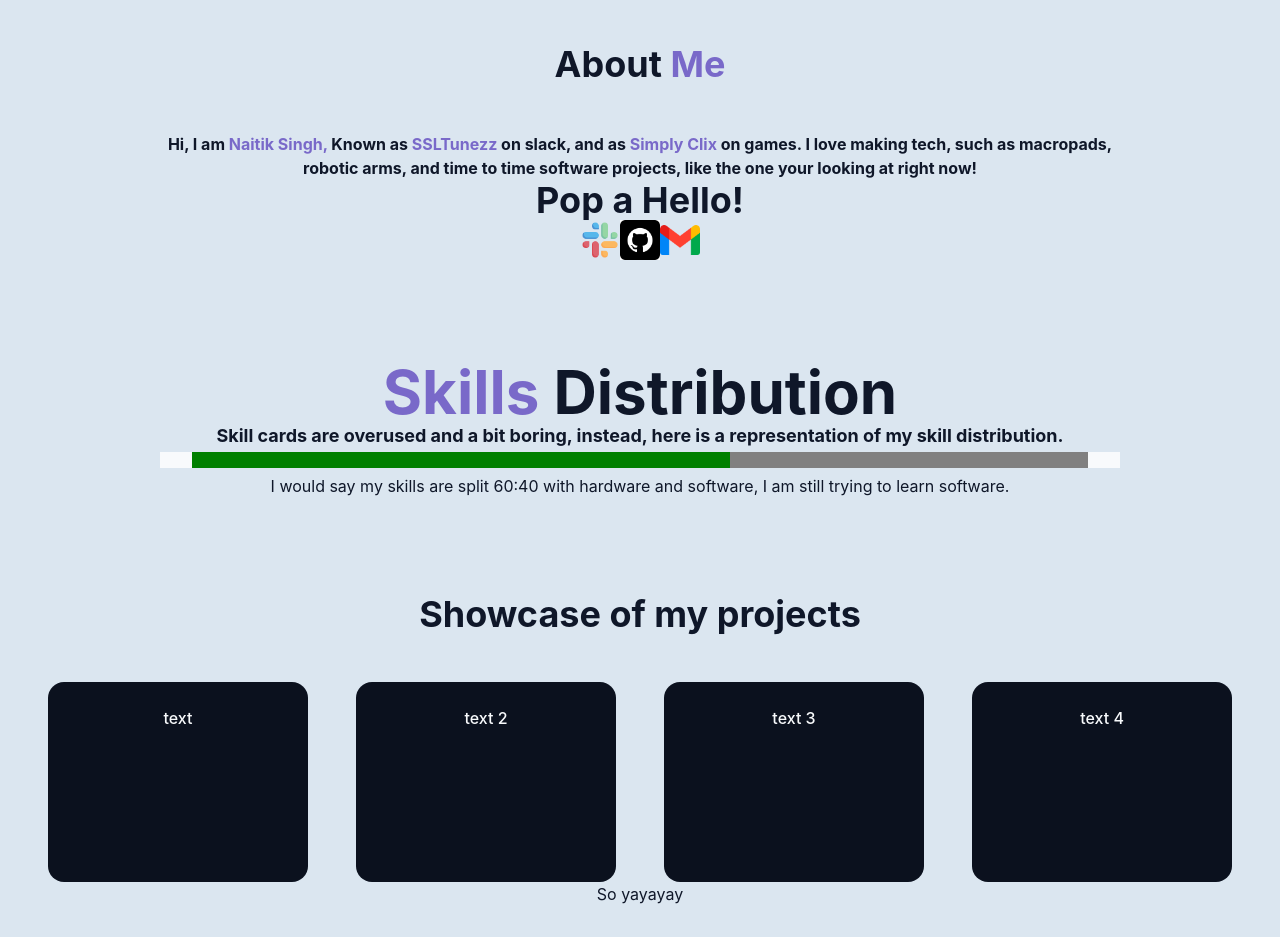
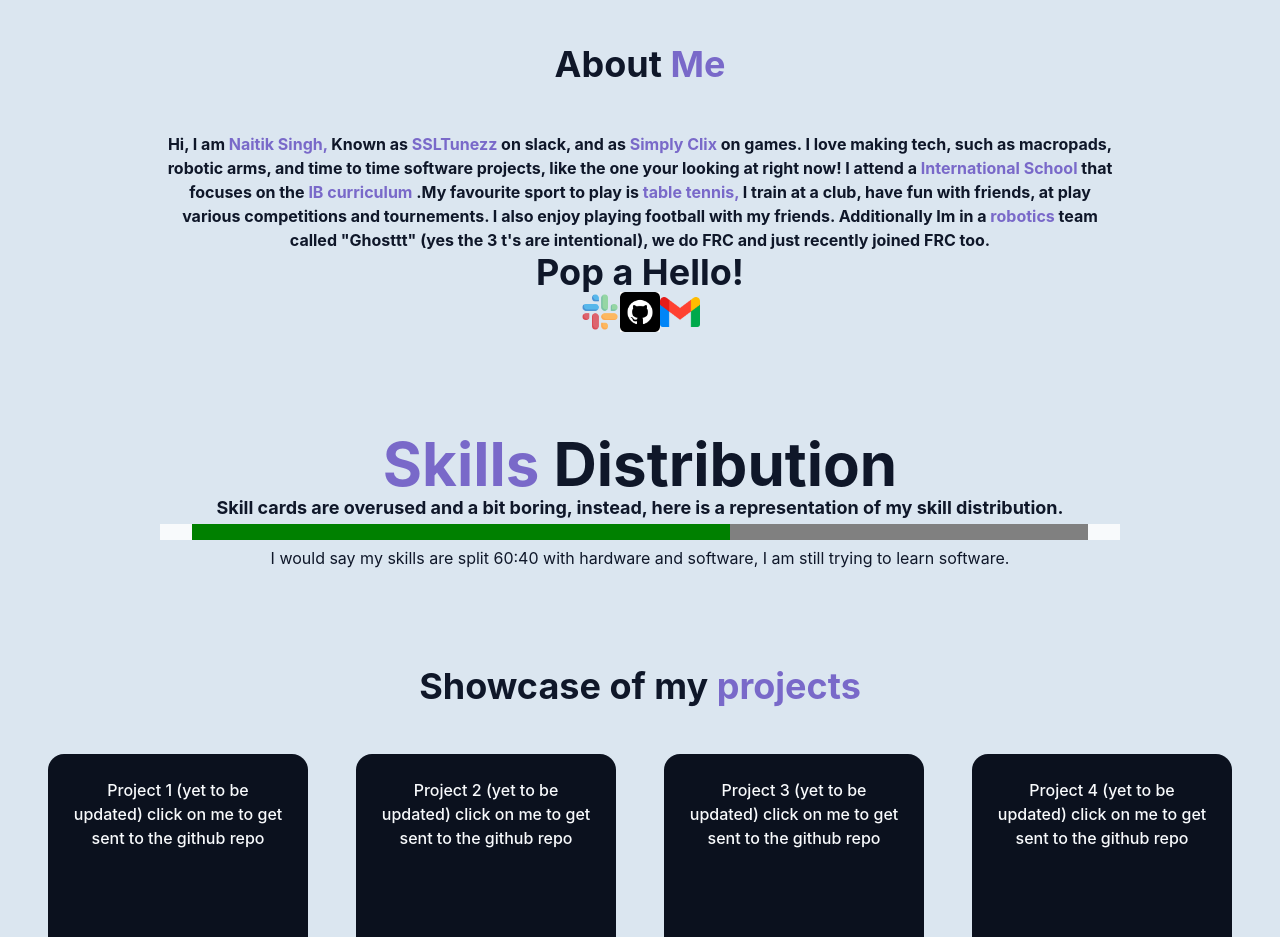
Before and after one commit to SSLTunezz/Personal-Portolio, a React (Vite) app: page / in a window 1280 px wide. Shown: the part 920-1857 px from the top of the page. Built offline with nearby package versions, Linux system fonts and the light colour scheme.

Commit message:
Did some touch up's of the home page, added text and imrpovments I saw needed. Made the project cards embed with git links. Added my css styling to text.

```diff
--- a/src/Components/AboutMe.jsx
+++ b/src/Components/AboutMe.jsx
@@ -20,7 +20,30 @@ export const AboutSection = () => {
                 <span className={"text-1l md:text-2l font-bold tracking-light"}> on slack, and as </span>
                 <span className={"text-1l md:text-2l font-bold tracking-light text-primary"}> Simply Clix </span>
                 <span className={"text-1l md:text-2l font-bold tracking-light"}> on games. I love making tech, such as macropads, robotic arms, and time to time software projects,
-                    like the one your looking at right now! </span>
+                    like the one your looking at right now! I attend a </span>
+
+                <span className={"text-1l md:text-2l font-bold tracking-light text-primary"}>   International School </span>
+
+                <span className={"text-1l md:text-2l font-bold tracking-light"}>   that focuses on the </span>
+
+                <span className={"text-1l md:text-2l font-bold tracking-light text-primary"}>   IB curriculum </span>
+
+                <span className={"text-1l md:text-2l font-bold tracking-light"}>   .My favourite sport to play is </span>
+
+                <span className={"text-1l md:text-2l font-bold tracking-light text-primary"}>    table tennis, </span>
+                <span className={"text-1l md:text-2l font-bold tracking-light"}>
+                    I train at
+                    a club, have fun with friends, at play various competitions and tournements. I also enjoy playing
+
+                    football
+
+                    with my friends. Additionally Im in a
+                    </span>
+
+                <span className={"text-1l md:text-2l font-bold tracking-light text-primary"}>  robotics </span>
+                <span className={"text-1l md:text-2l font-bold tracking-light"}>
+                    team called "Ghosttt"
+                    (yes the 3 t's are intentional), we do FRC and just recently joined FRC too. </span>
             </p>
             <h2 className={"text-4xl font-bold text-foreground"}> Pop a Hello! </h2>
 
--- a/src/Components/HeroSection.jsx
+++ b/src/Components/HeroSection.jsx
@@ -14,12 +14,12 @@ export const HeroSection = () => {
 
                     </h1>
                     <p className="text-lg md:text-xl text-muted-foreground max-2-2xl mx-auto opacity-0 animate-fade-in-delay-3">
-                        YOYOOYOYOYOYOYOYOYOYOYOYOYYOOU TESTETSTESTETSTESTESTETSTESTESTESTEST hope this works lool
+                        A student who loves to innovate and create. He also loves milkshakes
                     </p>
 
                     <div className="pt-4 opacity-0 animate-fade-in-delay-4">
                         <a className="cosmic-button" href="hacker" >
-                            View my Hacker Portfolio (if ya dare)
+                            View my Maker Portfolio
 
                         </a>
                     </div>
@@ -29,7 +29,7 @@ export const HeroSection = () => {
             </div>
 
             <div className="absolute bottom-23 left-1/2 transform -translate-x-1/2 flex flex-col items-center animate-bounce">
-                <span className="text-sm text-muted-foreground mb-2"> Scrooollly </span>
+                <span className="text-sm text-muted-foreground mb-2"> Scroll Down </span>
                 <ArrowDownIcon className="h-5 w-5 text-primary" />
             </div>
 
--- a/src/Components/Projects.jsx
+++ b/src/Components/Projects.jsx
@@ -8,26 +8,31 @@ export const ProjectSection = () => {
             {""}
             <div className="container mx-auto max-w-5xl">
                 <h2 className="text-3xl md:text-4xl font-bold mb-12 text-center ">
-                    Showcase of my projects
+                    Showcase of my
+                    <span className={"text-primary"}> projects </span>
                 </h2>
             </div>
             <div className={"container mx-auto max-w-10xl flex flex-col flex-row md:flex-row gap-12 justify center items-center"}>
-                <div className={"box bg-card"}>
-                      text
+                <div  className={"box bg-card"}>
+
+                    <a href={"https://github.com/SSLTunezz?tab=repositories/"} >Project 1 (yet to be updated) click on me to get sent to the github repo </a>
                  </div>
                 <div className={"box bg-card"}>
-                    text 2
+                    <a href={"https://github.com/SSLTunezz?tab=repositories/"} >Project 2 (yet to be updated) click on me to get sent to the github repo </a>
                 </div>
                 <div className={"box bg-card"}>
-                    text 3
+                    <a href={"https://github.com/SSLTunezz?tab=repositories/"} >Project 3 (yet to be updated) click on me to get sent to the github repo </a>
                 </div>
                 <div className={"box bg-card"}>
-                    text 4
+                    <a href={"https://github.com/SSLTunezz?tab=repositories/"} >Project 4 (yet to be updated) click on me to get sent to the github repo </a>
                 </div>
             </div>
             <div className="container mx-auto max-w-5xl">
-                <p>
-                    So yayayay
+                <p className={" text-xl font-bold text-center text-center text-center"}>
+                    These are some of my highlighted projects I have worked on, I have a good mix of hardware and software and I strongly believe they go hand in hand
+                    for engineering. Personally I prefer hardware products more because I can freely express the various ideas that pop up in my mind, and see it in real life.
+                    I also like to improve my software skills time to time, the thing I like about software is you see your result almost immediately and feels perfect when
+                    you just want to sit down and casually make something. I haven't dipped my hands into the world of "backend" coding which is something I plan to do in the future!
                 </p>
             </div>
         </section>
```
